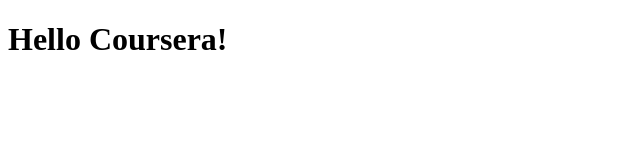
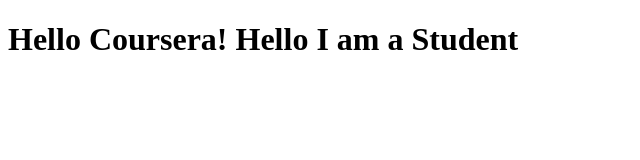
Before and after one commit to akshay782/coursera-test, a plain HTML site: page site/index.html in a window 1280 px wide. Shown: the whole page, without its empty margins (0-640 px from the left). Drawn offline with Linux system fonts and the light colour scheme.

Commit message:
Small addition to our page content

```diff
--- a/site/index.html
+++ b/site/index.html
@@ -4,6 +4,6 @@
 	<title>Hello Coursera!</title>
 </head>
 <body>
-<h1>Hello Coursera!</h1>
+<h1>Hello Coursera!  Hello I am a Student</h1>
 </body>
 </html>
```
